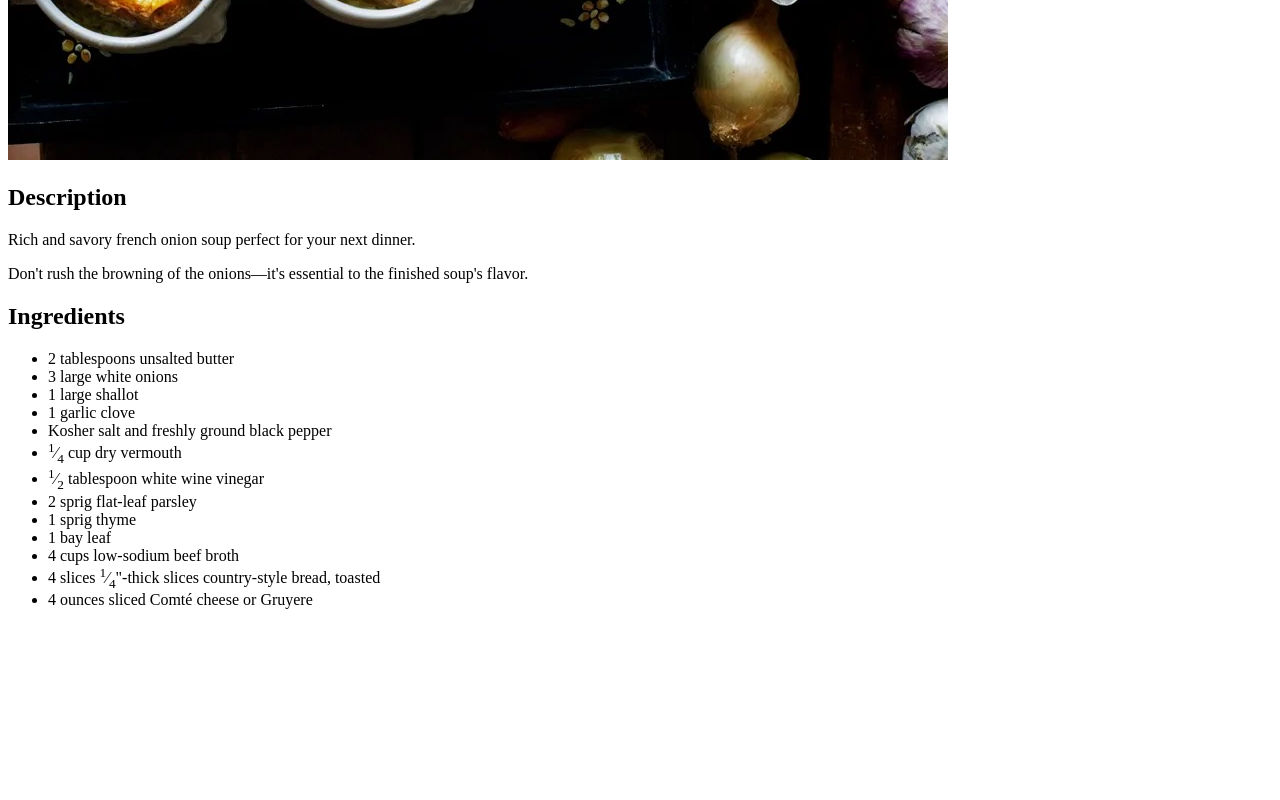
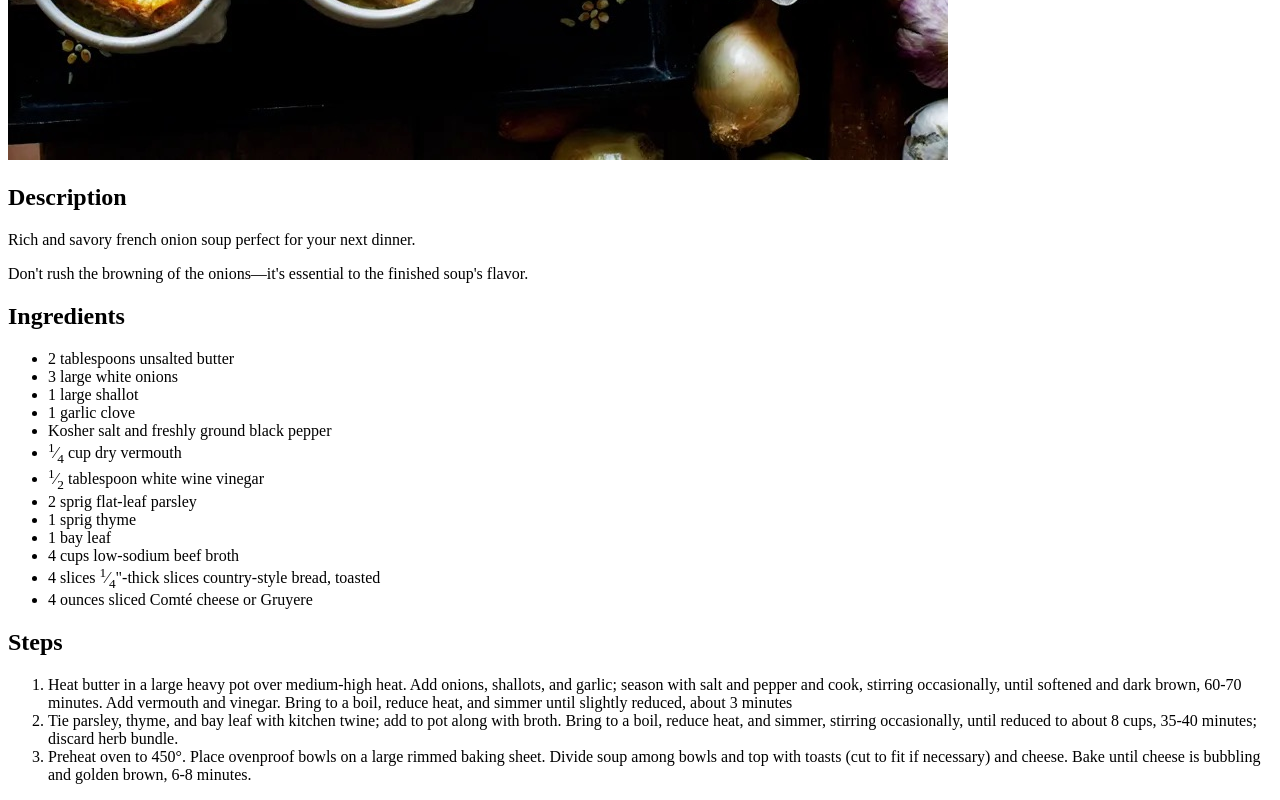
Before and after one commit to eshealy/odin-recipes, a plain HTML site: page recipes/french-onion-soup.html in a window 1280 px wide. Shown: the part 492-1292 px from the top of the page. Before the commit the page ends 1117 px from the top, so only its background shows below. Drawn offline with Linux system fonts and the light colour scheme.

Commit message:
Add steps section to 2nd recipe

```diff
--- a/recipes/french-onion-soup.html
+++ b/recipes/french-onion-soup.html
@@ -28,5 +28,11 @@
         <li>4 slices <sup>1</sup>&frasl;<sub>4</sub>"-thick slices country-style bread, toasted</li>
         <li>4 ounces sliced Comté cheese or Gruyere</li>
     </ul>
+    <h2>Steps</h2>
+    <ol>
+        <li>Heat butter in a large heavy pot over medium-high heat. Add onions, shallots, and garlic; season with salt and pepper and cook, stirring occasionally, until softened and dark brown, 60-70 minutes. Add vermouth and vinegar. Bring to a boil, reduce heat, and simmer until slightly reduced, about 3 minutes</li>
+        <li>Tie parsley, thyme, and bay leaf with kitchen twine; add to pot along with broth. Bring to a boil, reduce heat, and simmer, stirring occasionally, until reduced to about 8 cups, 35-40 minutes; discard herb bundle.</li>
+        <li>Preheat oven to 450°. Place ovenproof bowls on a large rimmed baking sheet. Divide soup among bowls and top with toasts (cut to fit if necessary) and cheese. Bake until cheese is bubbling and golden brown, 6-8 minutes.</li>
+    </ol>
 </body>
 </html>
```
